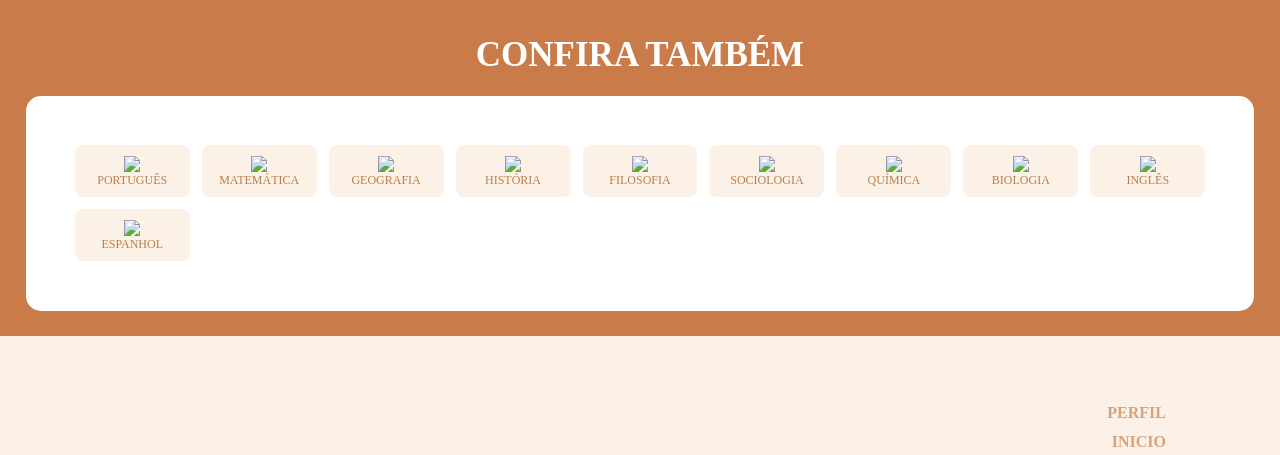
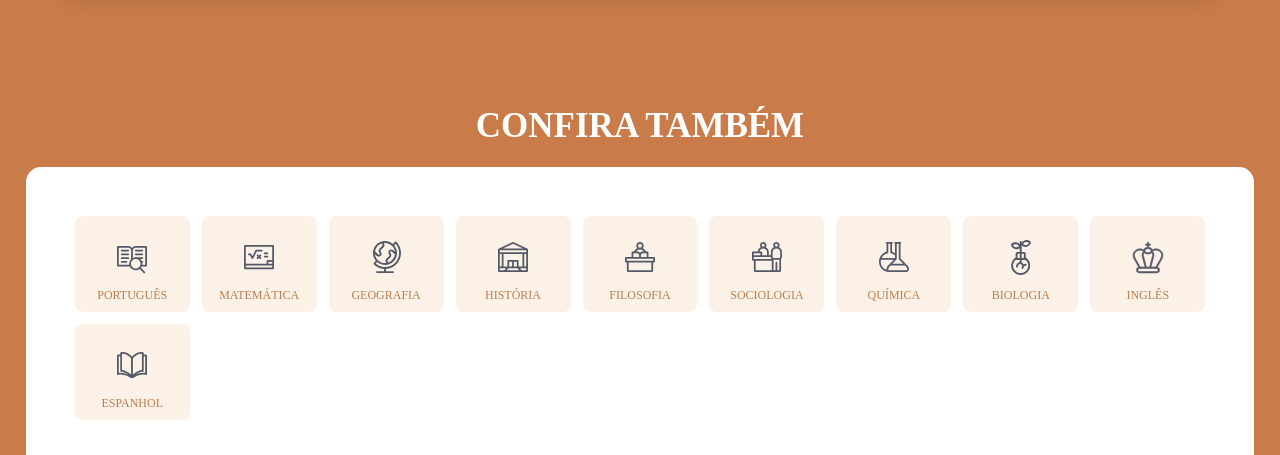
Before and after one commit to Sr-Salvador/Braulio, a plain HTML site: page fisica.html in a window 1280 px wide. Shown: the part 1208-1663 px from the top of the page. Drawn offline with Linux system fonts and the light colour scheme; the site is published under a folder, as on GitHub Pages, so addresses that start at the root find nothing.

Commit message:
Fix HTML encoding issues in fisica.html

```diff
--- a/fisica.html
+++ b/fisica.html
@@ -6,14 +6,14 @@
     <meta name="viewport" content="width=device-width, initial-scale=1.0">
     <link rel="stylesheet" href="reset.css">
     <link rel="stylesheet" href="fisica.css">
-    <link rel="icon" type="image/png" href="/logofinalizada.webp">
+    <link rel="icon" type="image/png" href="logofinalizada.webp">
     <title>Física</title>
 </head>
 
 <body>
     <header>
         <div class="menu">
-            <h1><img src="/logofinalizada.webp" width="100"><a href="perfil.html" class="link-animado">Olá,
+            <h1><img src="logofinalizada.webp" width="100"><a href="perfil.html" class="link-animado">Olá,
                     @Usúario</a></h1>
 
             <button class="hamburger" id="hamburger" aria-label="Abrir menu" aria-expanded="false"
@@ -132,61 +132,61 @@
             <div class="materias">
                 <div class="Materia2">
                     <a href="portugues.html">
-                        <img src="/IconPortugues.svg">
+                        <img src="IconPortugues.svg">
                         <p>Português</p>
                     </a>
                 </div>
                 <div class="Materia2">
                     <a href="matematica.html">
-                        <img src="/IconMatematica.svg">
+                        <img src="IconMatematica.svg">
                         <p>Matemática</p>
                     </a>
                 </div>
                 <div class="Materia2">
                     <a href="geografia.html">
-                        <img src="/IconGeografia.svg">
+                        <img src="IconGeografia.svg">
                         <p>Geografia</p>
                     </a>
                 </div>
                 <div class="Materia2">
                     <a href="historia.html">
-                        <img src="/IconHistoria.svg">
+                        <img src="IconHistoria.svg">
                         <p>História</p>
                     </a>
                 </div>
                 <div class="Materia2">
                     <a href="filosofia.html">
-                        <img src="/IconFilosofia.svg">
+                        <img src="IconFilosofia.svg">
                         <p>Filosofia</p>
                     </a>
                 </div>
                 <div class="Materia2">
                     <a href="sociologia.html">
-                        <img src="/IconSociologia.svg">
+                        <img src="IconSociologia.svg">
                         <p>Sociologia</p>
                     </a>
                 </div>
                 <div class="Materia2">
                     <a href="quimica.html">
-                        <img src="/IconQuimica.svg">
+                        <img src="IconQuimica.svg">
                         <p>Química</p>
                     </a>
                 </div>
                 <div class="Materia2">
                     <a href="biologia.html">
-                        <img src="/IconBiologia.svg">
+                        <img src="IconBiologia.svg">
                         <p>Biologia</p>
                     </a>
                 </div>
                 <div class="Materia2">
                     <a href="ingles.html">
-                        <img src="/IconIngles.svg">
+                        <img src="IconIngles.svg">
                         <p>Inglês</p>
                     </a>
                 </div>
                 <div class="Materia2">
                     <a href="espanhol.html">
-                        <img src="/IconEspanhol.svg">
+                        <img src="IconEspanhol.svg">
                         <p>Espanhol</p>
                     </a>
                 </div>
@@ -195,7 +195,7 @@
     </main>
     <footer>
         <div class="rodape">
-            <img src="/logo estendida1.webp" width="400">
+            <img src="logo estendida1.webp" width="400">
             <nav>
                 <ul>
                     <li><a href="perfil.html" class="link-animado">Perfil</a></li>
@@ -209,7 +209,7 @@
     </footer>
 
     <a class="gemini" href="https://gemini.google.com/app?hl=pt-BR" target="_blank">
-        <img src="/IAicon.webp" width="100"></a>
+        <img src="IAicon.webp" width="100"></a>
 
     <script src="script.js"></script>
 </body>
```
